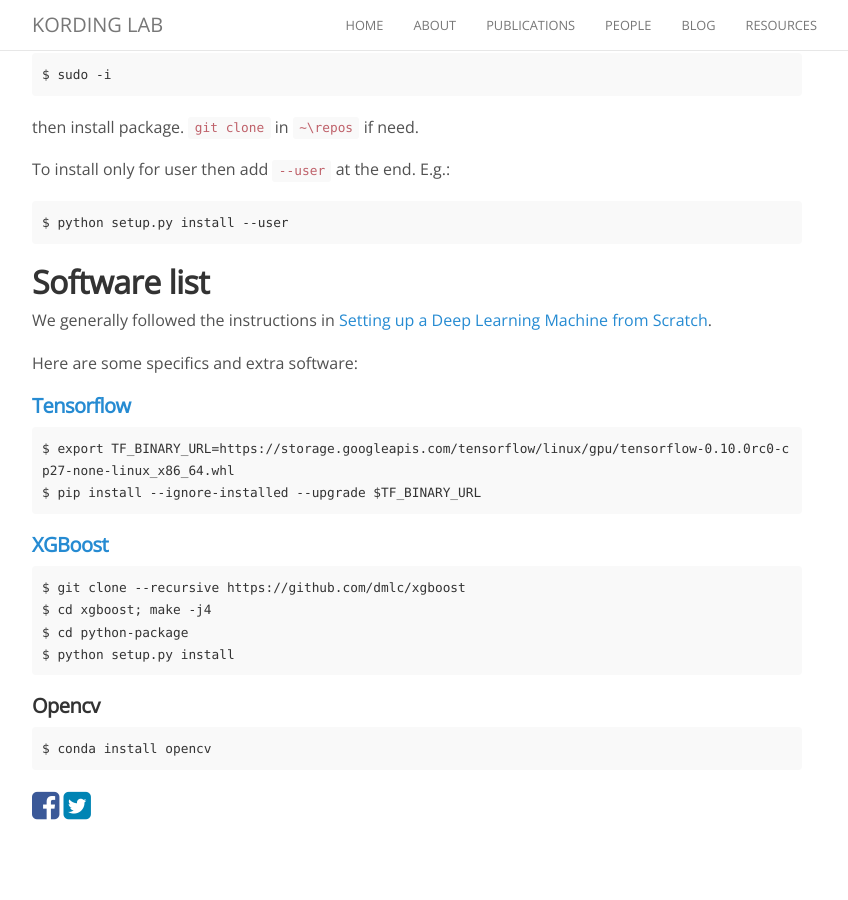
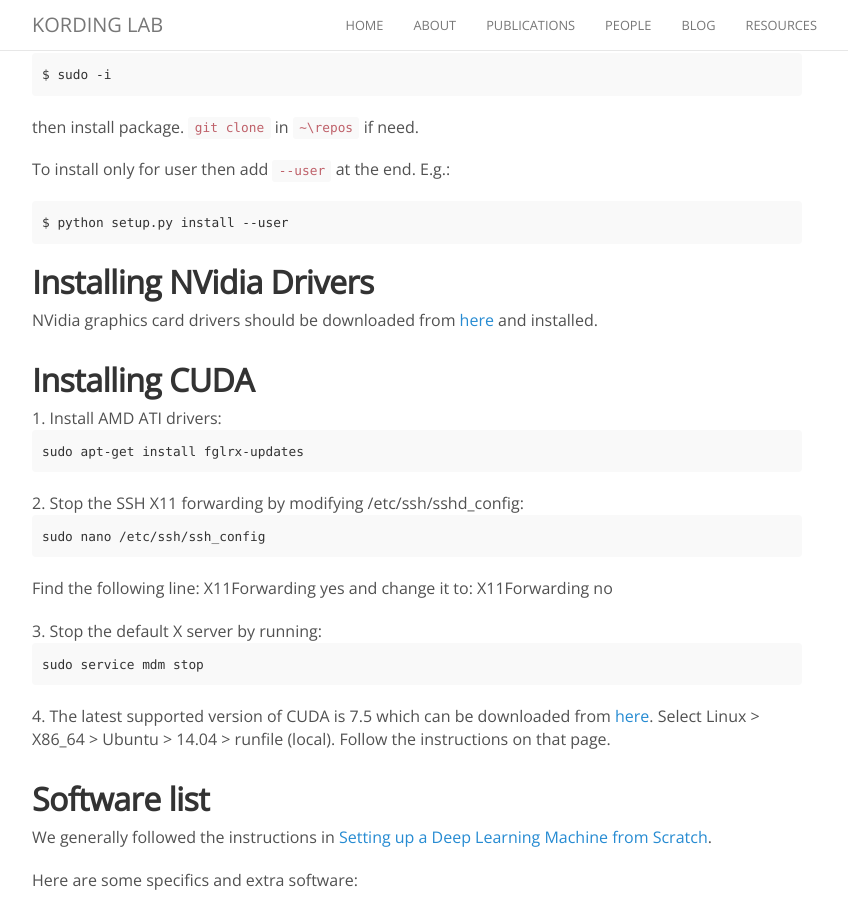
Before and after one commit to KordingLab/KordingLab.github.io, a Jekyll site: the page built from _posts/2016-08-17-quadcorn-software.md, in a window 1280 px wide and 900 px high, scrolled down 252 px. Shown: the whole window, without its empty margins (223-1071 px from the left). Built offline with Jekyll 4.4.1, drawn with Linux system fonts in a browser that asks for light colours; nearby versions of some CDN libraries; comment, search, counter and statistics services are not loaded; before the commit the page ends 1095 px from its top, so only the background shows below that.

Commit message:
cuda instructions

````diff
--- a/_posts/2016-08-17-quadcorn-software.md
+++ b/_posts/2016-08-17-quadcorn-software.md
@@ -21,7 +21,31 @@
 $ python setup.py install --user
 ```
 
+## Installing NVidia Drivers
 
+NVidia graphics card drivers should be downloaded from [here](http://www.geforce.com/drivers/results/105343) and installed.
+
+## Installing CUDA
+
+1. Install AMD ATI drivers:
+```
+sudo apt-get install fglrx-updates
+```
+
+2. Stop the SSH X11 forwarding by modifying /etc/ssh/sshd_config:
+```
+sudo nano /etc/ssh/ssh_config
+```
+Find the following line:
+X11Forwarding yes
+and change it to:
+X11Forwarding no
+
+3. Stop the default X server by running:
+```
+sudo service mdm stop
+```
+4. The latest supported version of CUDA is 7.5 which can be downloaded from [here](https://developer.nvidia.com/cuda-downloads). Select Linux > X86_64 > Ubuntu > 14.04 > runfile (local). Follow the instructions on that page.
 
 ## Software list
 
````
